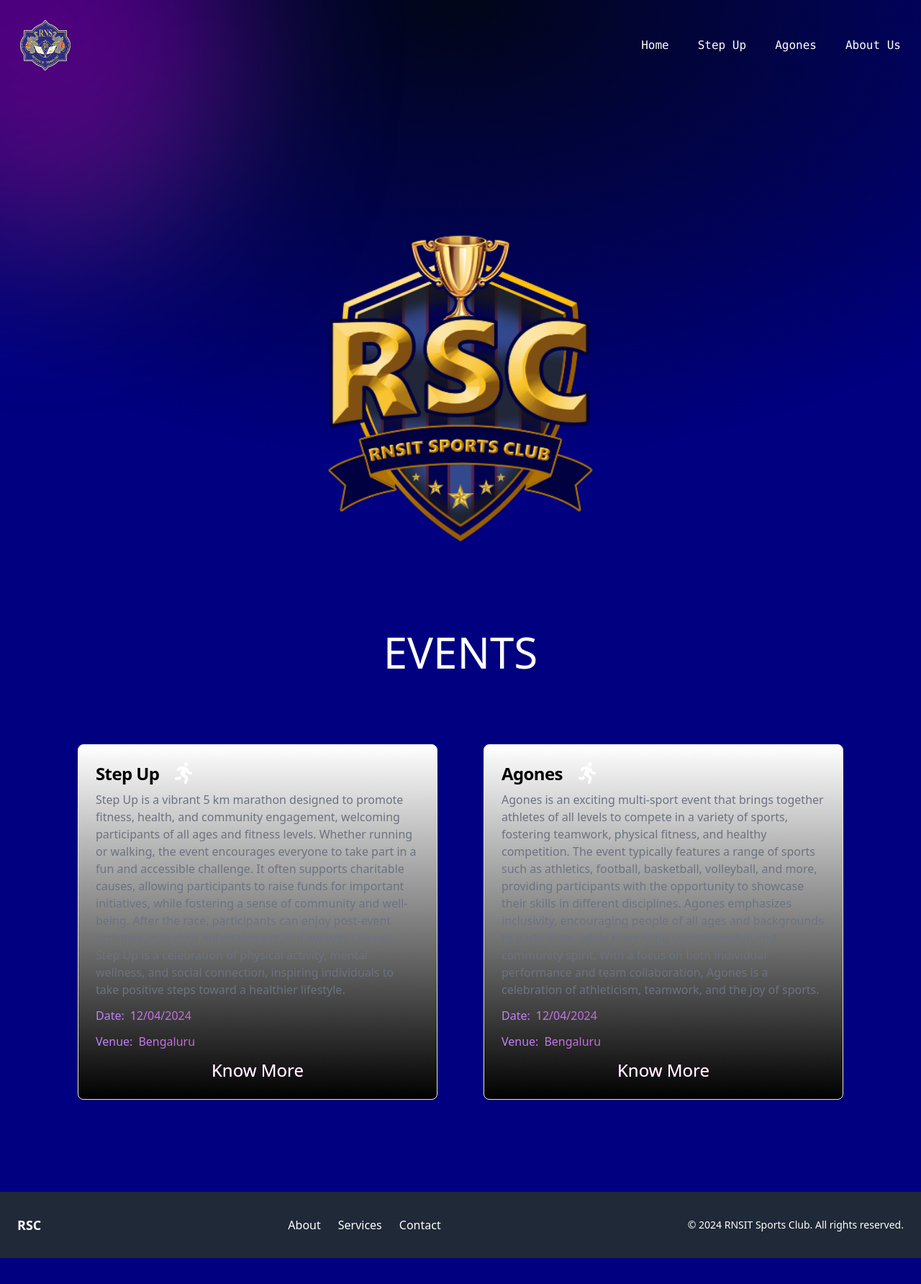
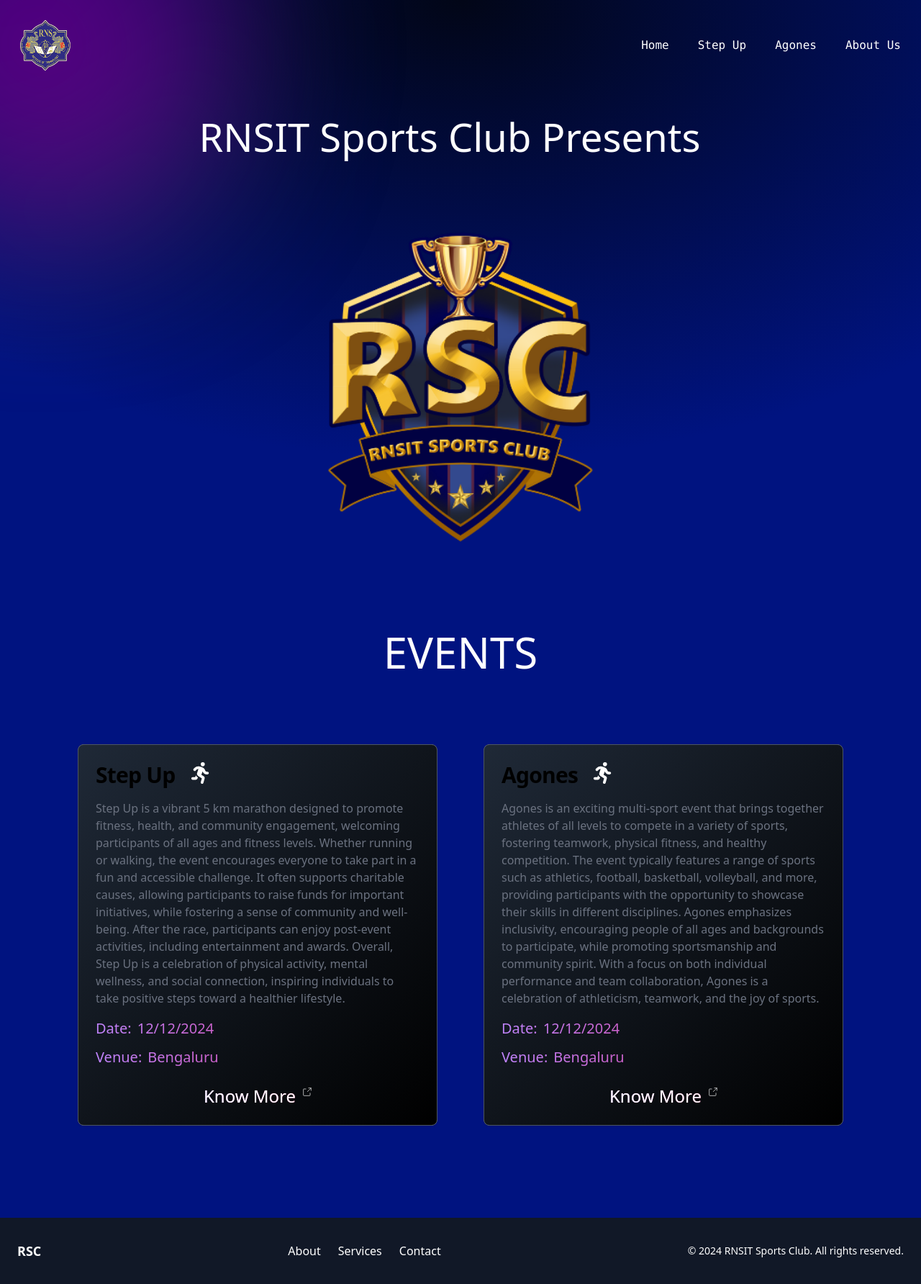
Before and after one commit to Pranava116/RSC_Sports_Web, a React (Vite) app in the folder client/: page / in a window 1280 px wide. Shown: the whole page at 72% size. Before the commit the page ends 1748 px from the top, so only its background shows below. Built offline with nearby package versions, Linux system fonts and the light colour scheme; a web font is replaced by a local one.

Commit message:
Fixed all the screen issues

```diff
--- a/client/index.html
+++ b/client/index.html
@@ -9,7 +9,7 @@
      <meta name="viewport" content="width=device-width, initial-scale=1.0" />
     <title>Vite + React</title>
   </head>
-  <body style="background-repeat: no-repeat; background-image: radial-gradient(80% 80% at 50% 0%, #020617, #000080);" class="bg-[#000080]  w-screen h-screen overflow-x-hidden ">
+  <body style="background-repeat: no-repeat; background-image: radial-gradient(80% 80% at 50% 0%, #020617, #001380);" class="bg-[#001380]  w-screen h-screen overflow-x-hidden ">
     <div id="root"></div>
     <script type="module" src="/src/main.jsx"></script>
   </body>
--- a/client/src/components/Card.jsx
+++ b/client/src/components/Card.jsx
@@ -4,27 +4,33 @@ import { FaPersonRunning } from "react-icons/fa6";
 function Card(props) {
   const screen = window.screen.width
   return (
-<motion.div initial={{opacity: 0}} viewport={{margin: "-200px"}} whileInView={{opacity: 1}} class="flex flex-col animate-slide border- mx-8 my-20 mt-[-30px] p-6 max-w-[500px] bg-white border border-gray-200 rounded-lg shadow dark:bg-gray-800 dark:border-gray-700 justify-evenly sm:animate-fade-in-up bg-gradient-to-t from-black to to-grey-600">
+    <>
+<motion.div initial={{opacity: 0}} viewport={{margin: "-200px"}} whileInView={{opacity: 1}} class="flex flex-col animate-slide border-solid  mx-8 my-20 mt-[-30px] p-6 max-w-[500px] bg-white border border-gray-600 rounded-lg  dark:bg-gray-800 dark:border-gray-500 shadow justify-evenly sm:animate-fade-in-up bg-gradient-to-tl from-black to-gray-800">
     <div className=' flex '>
     <a href="#">
-        <h5 class="mb-2 text-2xl font-semibold tracking-tight  dark:text-white">{props.title}</h5>
+        <h5 class="mb-4 text-3xl font-semibold tracking-tight  dark:text-white">{props.title}</h5>
     </a>
     <div className='mx-5'>
       <FaPersonRunning color='white' size={30}/>
     </div>
     </div>
-    {screen >650 ? <p class="mb-3 font-normal text-wrap text-gray-500 dark:text-gray-400">{props.desc}</p> : <p class="mb-3 font-normal text-wrap text-gray-500 dark:text-gray-400">{props.desc_sm}</p>}
-    <div className='flex flex-row text-transparent bg-clip-text bg-gradient-to-r from-purple-400 to-pink-600 '>
+    {screen >650 ? <p class="mb-4 font-normal text-md text-wrap text-gray-500 dark:text-gray-400">{props.desc}</p> : <p class="mb-4 font-normal text-wrap text-gray-500 dark:text-gray-400">{props.desc_sm}</p>}
+    <div className='flex text-xl flex-row text-transparent font-medium bg-clip-text bg-gradient-to-r from-purple-400 to-pink-600 '>
         <h3>Date:</h3>
-        <h2 className='mx-2'>12/04/2024</h2>
+        <h1 className='mx-2'>12/12/2024</h1>
     </div>
-    <div className='flex flex-row my-3  text-transparent bg-clip-text bg-gradient-to-r from-purple-400 to-pink-600'>
+    <div className='text-xl flex flex-row my-3 font-medium text-transparent bg-clip-text bg-gradient-to-r from-purple-400 to-pink-600'>
         <h2 >Venue: </h2>
         <h2  className='mx-2'>Bengaluru</h2>
     </div>
-    <button className="text-white hover:text-transparent text-2xl bg-clip-text bg-gradient-to-r from-purple-400 to-pink-600 scale-x-100transition-transform duration-300" >Know More</button>
+    <div className='flex flex-row justify-center items-center'>
+    <button className="mt-3 text-white origin-right hover:text-transparent text-2xl bg-clip-text bg-gradient-to-r from-purple-400 to-pink-600 scale-x-100transition-transform duration-300" >Know More</button>
+    <svg class="w-3 h-3 ms-2.5 rtl:rotate-[270deg]" aria-hidden="true" xmlns="http://www.w3.org/2000/svg" fill="none" viewBox="0 0 18 18">
+  <path stroke="white" stroke-linecap="" stroke-linejoin="round" stroke-width="1" d="M15 11v4.833A1.166 1.166 0 0 1 13.833 17H2.167A1.167 1.167 0 0 1 1 15.833V4.167A1.166 1.166 0 0 1 2.167 3h4.618m4.447-2H17v5.768M9.111 8.889l7.778-7.778"/>
+  </svg>
+</div>
 </motion.div>
-
+</>
   )
 }
 
--- a/client/src/components/Footer.jsx
+++ b/client/src/components/Footer.jsx
@@ -3,7 +3,7 @@ import React from "react";
 
 const Footer = () => {
   return (
-    <footer className="bg-gray-800 text-white py-8 2xl:fixed inset-x-0 bottom-0">
+    <footer className="bg-gray-900 text-white py-8 2xl:fixed inset-x-0 bottom-0">
       <div className="container mx-auto px-6 ">
         <div className="flex flex-col md:flex-row justify-between items-center">
           {/* Left Section */}
--- a/client/src/components/Hero.jsx
+++ b/client/src/components/Hero.jsx
@@ -10,16 +10,18 @@ function Hero() {
         // Same substring at the start will only be typed out once, initially
         '',
         300, // wait 1s before replacing "Mice" with "Hamsters"
-        'RNSIT Sports Club Presents',
+
+        "",
         1000,
-        "",
-        1000
+        "RNSIT Sports Club Presents",
+        1000,
 
       ]}
       wrapper="div"
       speed={30}
       style={{ fontSize: '3.4rem', display: 'block', color:"white", fontFamily: "Alkatra, system-ui"}}
-      repeat={Infinity}
+      repeat={0}
+      cursor='false'
     />
     </div>
     </div>
--- a/client/src/index.css
+++ b/client/src/index.css
@@ -9,7 +9,7 @@
         @apply relative text-white
     }
     .navLinks::after{
-        @apply absolute content-[''] w-full h-1 left-0 bottom-[-6px]  bg-gradient-to-r from-blue-400 to-purple-600 rounded scale-x-0 hover:scale-x-100 transition-transform duration-300
+        @apply absolute content-[''] w-full h-1 left-0 bottom-[-6px]  bg-gradient-to-r from-blue-400 to-purple-600 rounded scale-x-0 hover:scale-x-100 transition-transform duration-300 origin-bottom-right hover:origin-bottom-left
     }
 }
 .animated-background {
--- a/client/tailwind.config.js
+++ b/client/tailwind.config.js
@@ -28,17 +28,10 @@ module.exports = {
                 transform: 'translateX(0px)'
               }
             },
-            'typewriter': {
-              to: {
-                right: '100%'
-              }
-            },
-        },
-
         animation: {
             'fade-in-up': 'fade-in-up ease-out ',
             'slide': 'slide ',
-            'typewriter': "typewriter 2s steps(11) forwards infinite"
+        }
         },
     },
   },
```
Also changed, not shown: client/src/components/Background.jsx (deleted).
